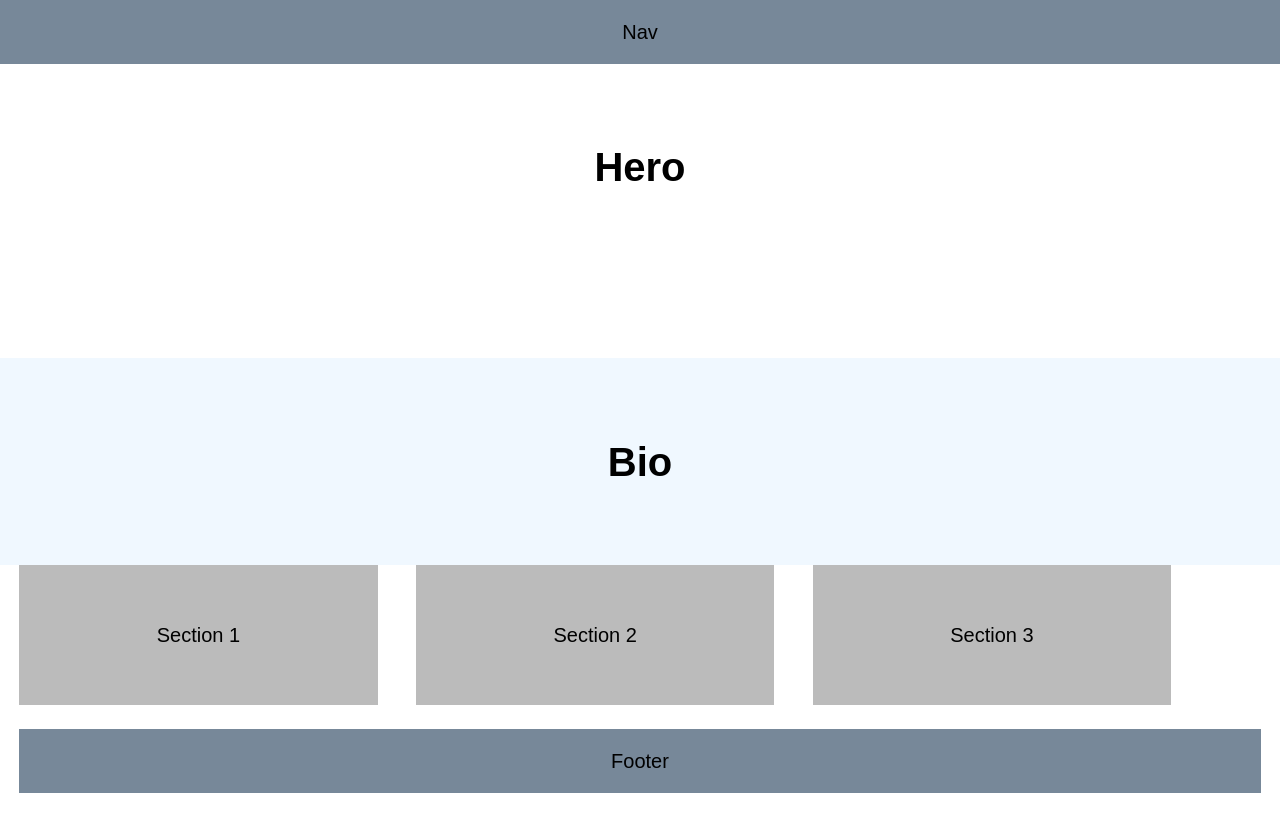
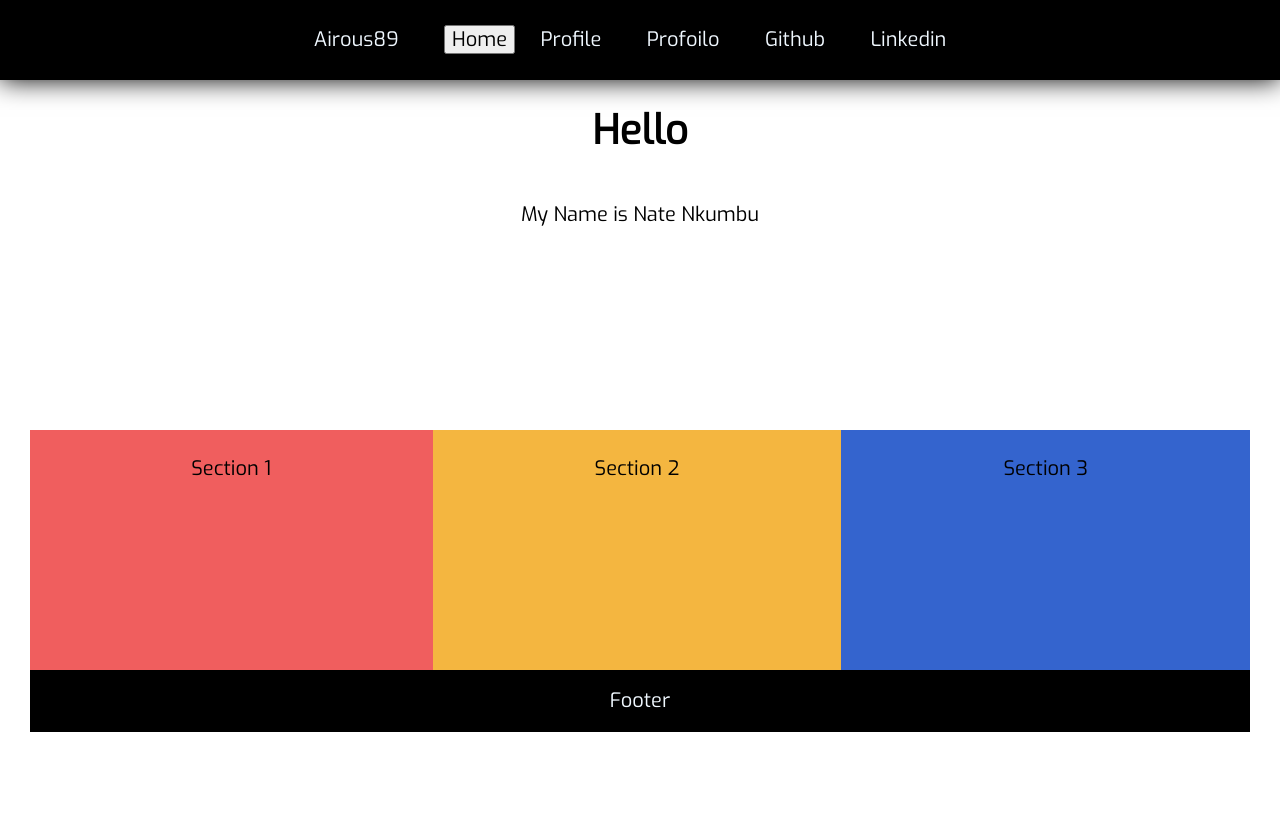
Before and after one commit to Airous89/Porfolio-Wireframe, a plain HTML site: page index.html in a window 1280 px wide. Drawn offline with nearby package versions, Linux system fonts and the light colour scheme.

Commit message:
Add files via upload

```diff
--- a/index.html
+++ b/index.html
@@ -5,29 +5,42 @@
     <meta name="viewport" content="width=device-width, initial-scale=1">
     <link rel="stylesheet" type="text/css" href="//cdnjs.cloudflare.com/ajax/libs/normalize/6.0.0/normalize.css">
     <link rel="stylesheet" type="text/css" href="main.css">
+    <link href="https://fonts.googleapis.com/css?family=Exo&display=swap" rel="stylesheet">
 </head>
 <body>
-    <nav role="navigation">Nav</nav>
+   <header>
+       <nav class="navbar">
+        <div class="container">
+           <a class="name" href="link">Airous89</a>
+           <ul class="links">
+               <button class="collapsible">Home</button>
+               <li><a href="#">Profile</a></li>
+               <li><a href="#">Profoilo</a></li>
+               <li><a href="#">Github</a></li>
+               <li><a href="#">Linkedin</a></li>
+           </ul>
+        </div>
+       </nav>
+    </header>
         <main role="main">
-        <header role="banner">
-            <h1>Hero</h1>
-        </header>
 
             <article>
-            <h1>Bio</h1>
+                <h1>Hello</h1>
+                <p>My Name is Nate Nkumbu</p>
             </article>
-
-        <section>
-            Section 1
+    <div class="wrapper">
+        <section class="apps-1">
+           <p> Section 1</p>
         </section>
 
-        <section>
-            Section 2
+         <section class="apps-2">
+           <p> Section 2</p>
         </section>
 
-        <section>
-            Section 3
+         <section class="apps-3">
+           <p> Section 3</p>
         </section>
+    </div>
         </main>
         <footer role="content-info">Footer</footer>
     </body>
--- a/main.css
+++ b/main.css
@@ -3,63 +3,105 @@
 }
 
 body{
-    font-family: Arial, Helvetica, sans-serif;
+    font-family: 'exo', sans-serif;
     text-align: center;
     font-size: 20px;
     line-height: 1.9;
+    padding: 30px;
 }
 
-nav,footer{
-    padding: 1% 0;
-    background-color: lightslategrey;
-}
-
-nav{
+header {
+    background-color: black;
     position: fixed;
     top: 0;
     left: 0;
     right: 0;
-    z-index: 10;
+    height: 80px;
+    display: flex;
+    align-items: center;
+    justify-content: space-evenly;
+    box-shadow: 0 0 25px 0 black;
 }
 
-header {
-    padding: 8% 0;
-  }
+header *{
+    display: inline;
+}
+
+header li{
+    margin: 20px;
+}
+
+header li a{
+    color: aliceblue;
+    text-decoration: none;
+}
+
+.name{
+    color: aliceblue;
+    text-decoration: none;
+}
+
+.navbar li{
+  justify-content: flex-end;
+  align-items: flex-end;
+  list-style: none
+
+}
+
+
 
 article{
     padding: 3% 0;
-    background-color: aliceblue;
+    height: 400px;
 }
 
+.wrapper{
+    display: flex;
+    flex-direction: column;
+}
 
-section {
-    float: left;
-    width: 28%;
-    min-height: 100px;
-    padding: 4% 0;
-    background-color: #bbb;
+.apps-1{
+    background-color: #F05E5E;
+}
+
+.apps-2{
+    background-color: #F4B640;
+}
+
+.apps-3{
+    background-color: #3464CE;
 }
 
 footer {
     clear: both;
     margin-bottom: 0;
+    padding: 1% 0;
+    background-color: black;
+    color: aliceblue;
 }
 
-header,
-section,
-aside,
-footer {
-  margin: 0 1.5% 24px 1.5%;
-}
 
 
 
 /*tablet and desktop mode*/
 
-@media only screen and (max-width: 600px){
-    section{
-        float: none;
-        width: 100%;
+@media only screen and (min-width: 600px) {
+    .wrapper {
+      display: flex;
+      flex-direction: row;
+      justify-content: space-around;
+      height: 240px;
     }
 
+    .apps-1{
+        flex: 0 0 33%;
+    }
+
+    .apps-2{
+        flex: 1;
+    }
+
+    .apps-3{
+        flex: 1;
+    }
 }
```
Lines whose indentation alone changed are shown as unchanged.
